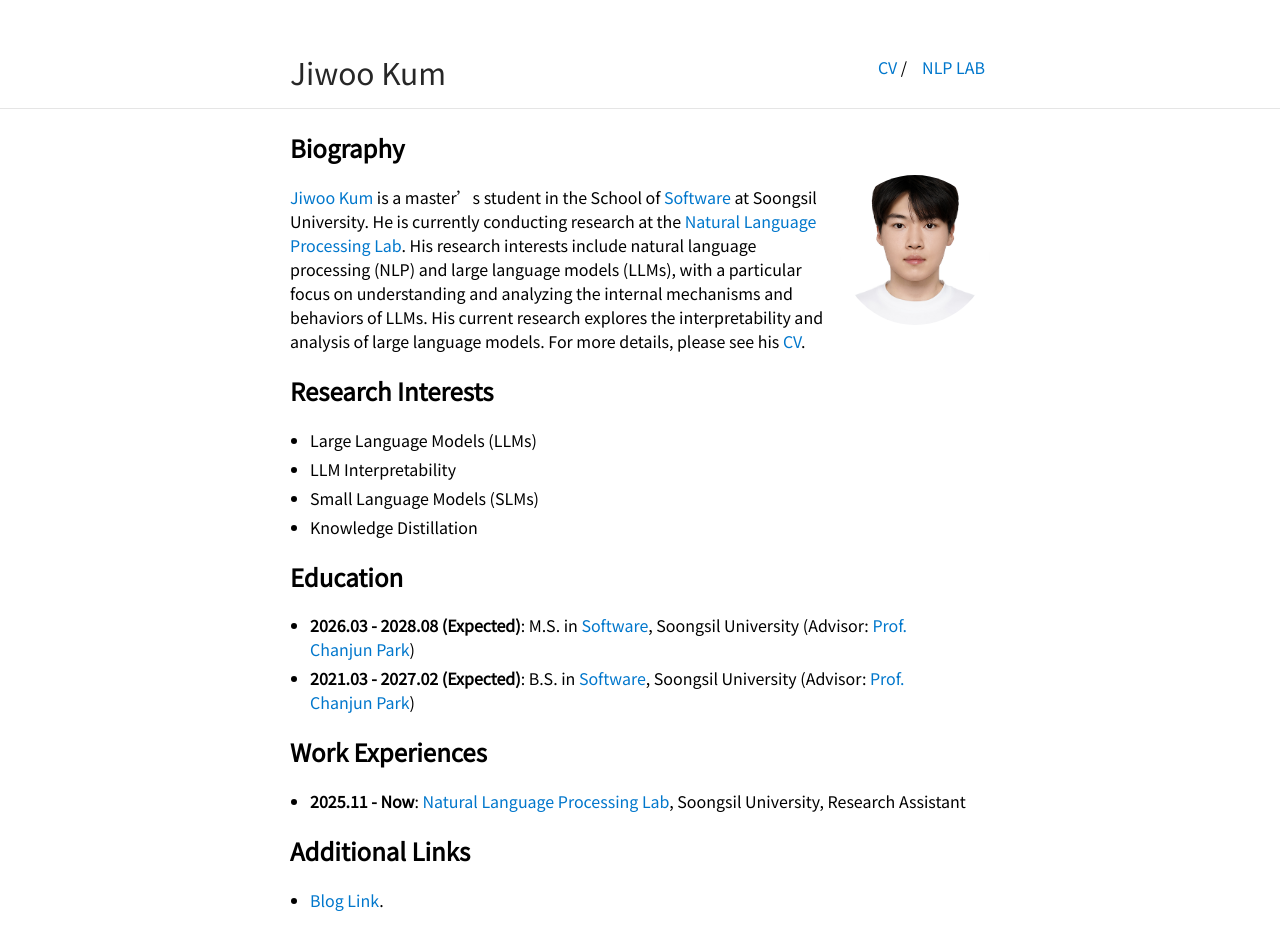
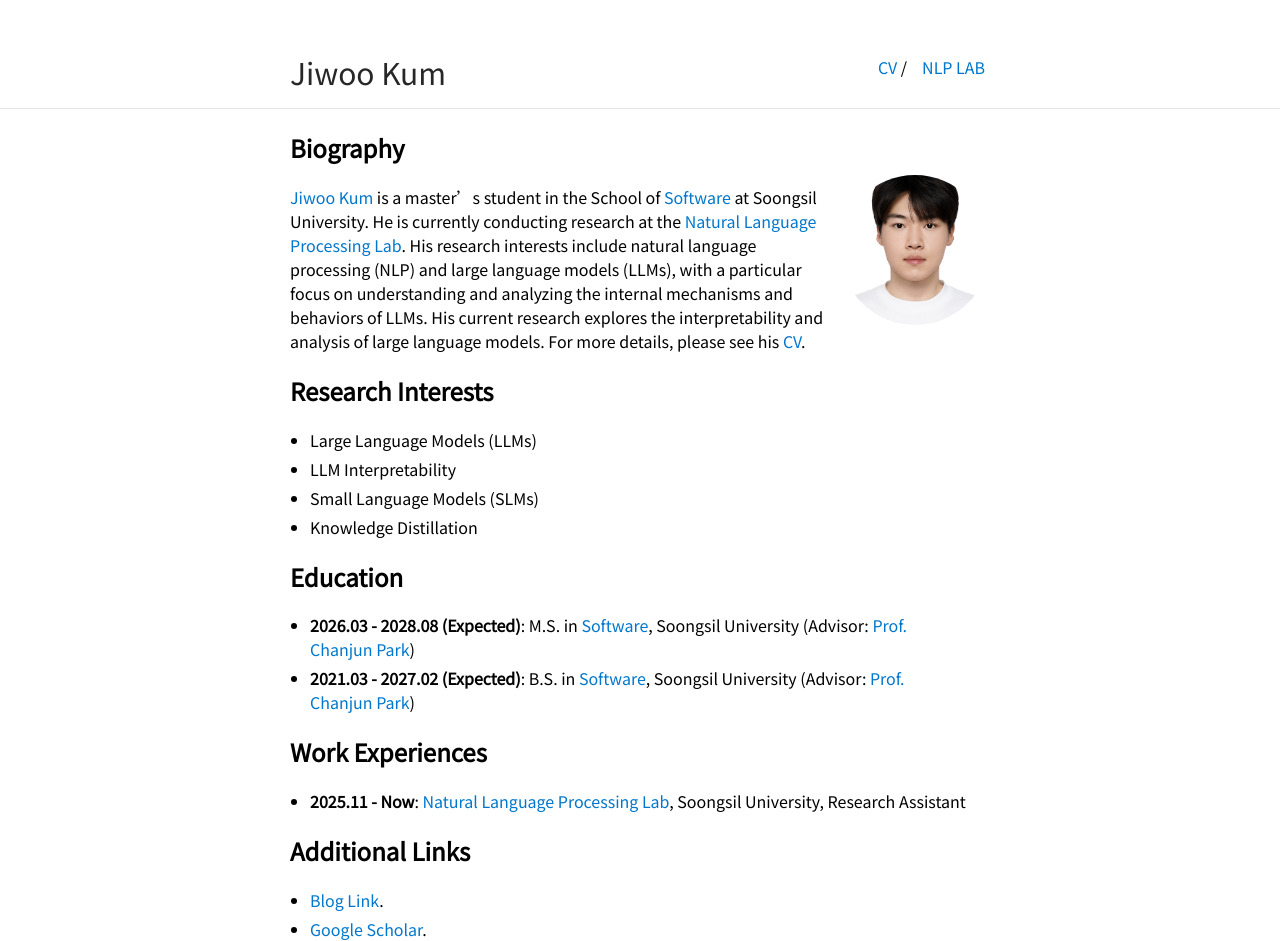
Before and after one commit to goldi1204/goldi1204.github.io, a Jekyll site: the page built from index.md, in a window 1280 px wide. Built offline with Jekyll 4.4.1, drawn with Linux system fonts in a browser that asks for light colours; our own code applies the rules of GitHub Pages for plain Markdown files; before the commit the page ends 912 px from its top, so only the background shows below that.

Commit message:
Add Google Scholar link

```diff
--- a/index.md
+++ b/index.md
@@ -27,3 +27,4 @@ layout: default
 ## Additional Links
 
 * <a href="https://creator40937.tistory.com/">Blog Link</a>.
+* <a href="https://scholar.google.com/citations?user=ywx-3wgAAAAJ&hl=ko">Google Scholar</a>.
```
